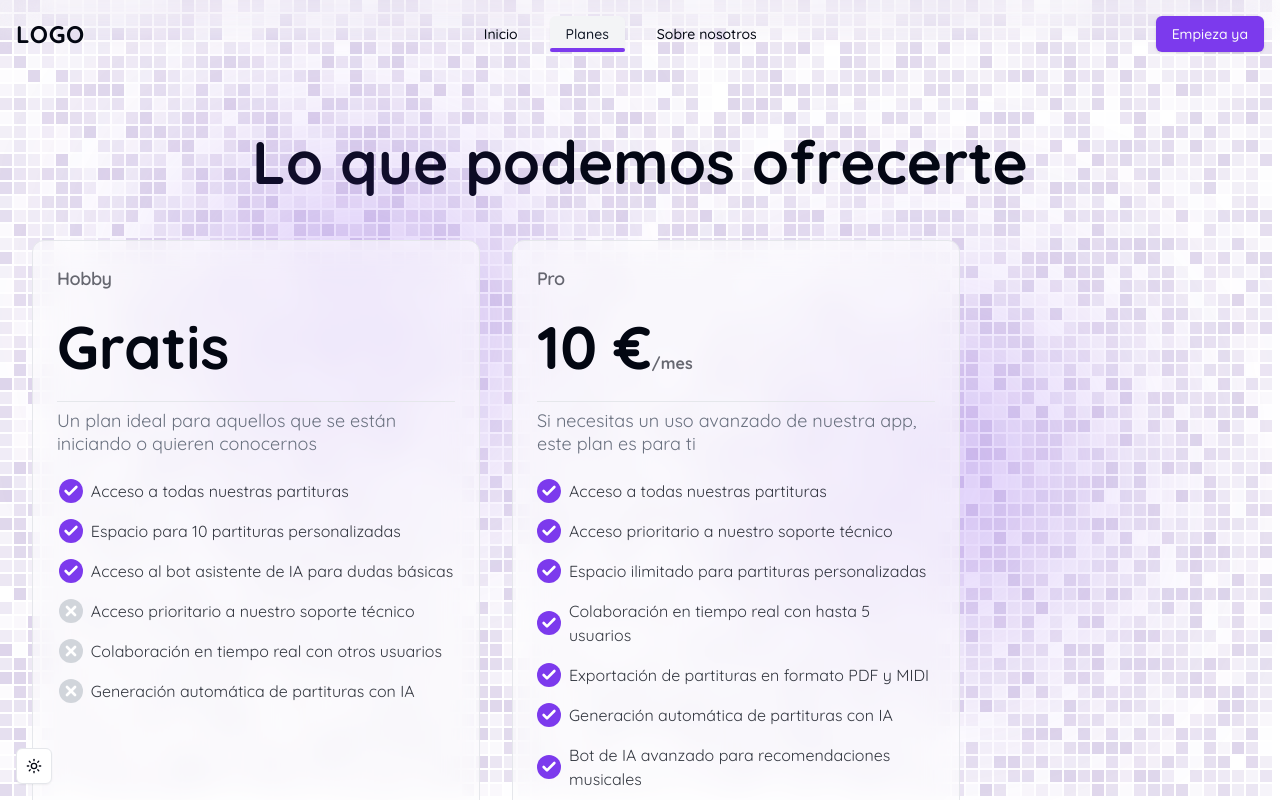
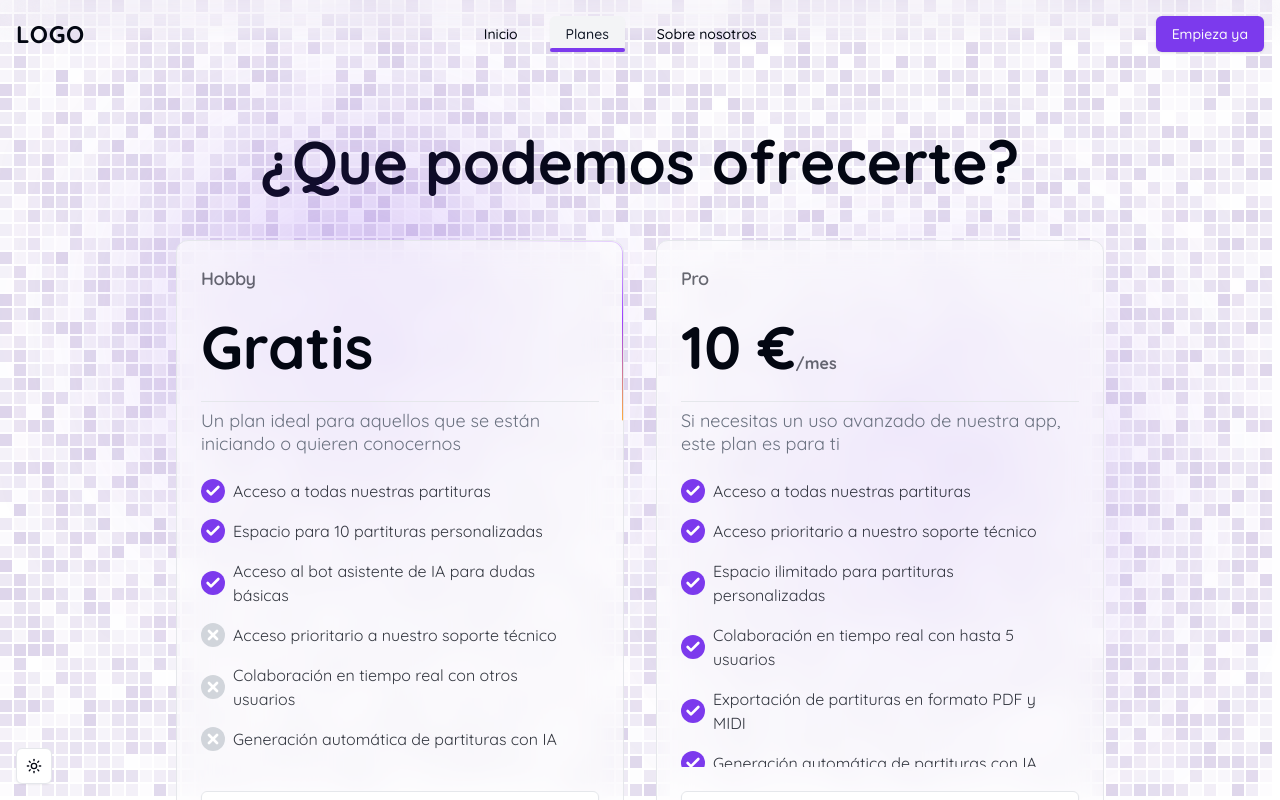
Before and after one commit to ElJoshua08/symphonia, a Next.js app: page /pricing in a window 1280 px wide. Shown: the top 800 px of the page. Built offline with nearby package versions, Linux system fonts and the light colour scheme.

Commit message:
se ve cool la verda

```diff
--- a/package.json
+++ b/package.json
@@ -12,6 +12,7 @@
     "@hookform/resolvers": "^3.9.1",
     "@radix-ui/react-dropdown-menu": "^2.1.2",
     "@radix-ui/react-label": "^2.1.0",
+    "@radix-ui/react-scroll-area": "^1.2.1",
     "@radix-ui/react-separator": "^1.1.0",
     "@radix-ui/react-slot": "^1.1.0",
     "class-variance-authority": "^0.7.1",
--- a/src/app/(root)/_components/plan-card.tsx
+++ b/src/app/(root)/_components/plan-card.tsx
@@ -1,3 +1,4 @@
+import { BorderBeam } from '@/components/ui/border-beam';
 import { Button } from '@/components/ui/button';
 import {
   Card,
@@ -7,13 +8,14 @@ import {
   CardHeader,
   CardTitle,
 } from '@/components/ui/card';
+import { ScrollArea, ScrollBar } from '@/components/ui/scroll-area';
 import { Separator } from '@/components/ui/separator';
 import { Plan } from '@/lib/interfaces';
 import { CheckIcon, XIcon } from 'lucide-react';
 
 export const PlanCard = ({ plan }: { plan: Plan }) => {
   return (
-      <Card className="max-w-md shadow-lg hover:shadow-primary/40 transition-all shadow-primary/0 flex flex-col items-stretch justify-start">
+    <Card className="w-full sm:max-w-md shadow-lg hover:shadow-primary/40 transition-all shadow-primary/0 flex flex-col items-stretch justify-start relative group overflow-clip">
       <CardHeader className="space-y-6">
         <CardTitle className="text-lg text-foreground/60">
           {plan.name}
@@ -37,7 +39,8 @@ export const PlanCard = ({ plan }: { plan: Plan }) => {
         </CardDescription>
       </CardHeader>
       <CardContent className="flex flex-col justify-start items-center grow">
-          <ul className="flex flex-col gap-y-4">
+        <ScrollArea className="h-72 pr-4">
+          <ul className="flex flex-col gap-y-4 max-h-64">
             {plan.features &&
               plan.features.map((feature) => (
                 <li
@@ -67,6 +70,7 @@ export const PlanCard = ({ plan }: { plan: Plan }) => {
                 </li>
               ))}
           </ul>
+        </ScrollArea>
       </CardContent>
       <CardFooter>
         <Button
@@ -76,7 +80,10 @@ export const PlanCard = ({ plan }: { plan: Plan }) => {
           {plan.buy || 'Empieza ahora'}
         </Button>
       </CardFooter>
+      <BorderBeam
+        delay={Math.random() * 2 + 5}
+        duration={Math.random() * 6 + 3}
+      />
     </Card>
-
   );
 };
--- a/src/app/(root)/pricing/page.tsx
+++ b/src/app/(root)/pricing/page.tsx
@@ -5,9 +5,9 @@ export default function PlanesPage() {
 
   return (
     <main className="grow flex flex-col items-center justify-start py-16 px-8 gap-y-12">
-      <h1 className="text-6xl font-bold">Lo que podemos ofrecerte</h1>
+      <h1 className="text-6xl font-bold">¿Que podemos ofrecerte?</h1>
 
-      <div className="flex flex-row gap-x-8 flex-wrap gap-y-8">
+      <div className="flex flex-row gap-x-8 flex-wrap gap-y-8 items-start justify-center">
         {plans.map((plan) => (
           <PlanCard
             key={plan.name}
--- /dev/null
+++ b/src/components/ui/border-beam.tsx
@@ -0,0 +1,49 @@
+import { cn } from "@/lib/utils";
+
+interface BorderBeamProps {
+  className?: string;
+  size?: number;
+  duration?: number;
+  borderWidth?: number;
+  anchor?: number;
+  colorFrom?: string;
+  colorTo?: string;
+  delay?: number;
+}
+
+export const BorderBeam = ({
+  className,
+  size = 200,
+  duration = 15,
+  anchor = 90,
+  borderWidth = 1.5,
+  colorFrom = "#ffaa40",
+  colorTo = "#9c40ff",
+  delay = 0,
+}: BorderBeamProps) => {
+  return (
+    <div
+      style={
+        {
+          "--size": size,
+          "--duration": duration,
+          "--anchor": anchor,
+          "--border-width": borderWidth,
+          "--color-from": colorFrom,
+          "--color-to": colorTo,
+          "--delay": `-${delay}s`,
+        } as React.CSSProperties
+      }
+      className={cn(
+        "pointer-events-none absolute inset-0 rounded-[inherit] [border:calc(var(--border-width)*1px)_solid_transparent]",
+
+        // mask styles
+        "![mask-clip:padding-box,border-box] ![mask-composite:intersect] [mask:linear-gradient(transparent,transparent),linear-gradient(white,white)]",
+
+        // pseudo styles
+        "after:absolute after:aspect-square after:w-[calc(var(--size)*1px)] after:animate-border-beam after:[animation-delay:var(--delay)] after:[background:linear-gradient(to_left,var(--color-from),var(--color-to),transparent)] after:[offset-anchor:calc(var(--anchor)*1%)_50%] after:[offset-path:rect(0_auto_auto_0_round_calc(var(--size)*1px))]",
+        className,
+      )}
+    />
+  );
+};
--- /dev/null
+++ b/src/components/ui/scroll-area.tsx
@@ -0,0 +1,48 @@
+"use client"
+
+import * as React from "react"
+import * as ScrollAreaPrimitive from "@radix-ui/react-scroll-area"
+
+import { cn } from "@/lib/utils"
+
+const ScrollArea = React.forwardRef<
+  React.ElementRef<typeof ScrollAreaPrimitive.Root>,
+  React.ComponentPropsWithoutRef<typeof ScrollAreaPrimitive.Root>
+>(({ className, children, ...props }, ref) => (
+  <ScrollAreaPrimitive.Root
+    ref={ref}
+    className={cn("relative overflow-hidden", className)}
+    {...props}
+  >
+    <ScrollAreaPrimitive.Viewport className="h-full w-full rounded-[inherit]">
+      {children}
+    </ScrollAreaPrimitive.Viewport>
+    <ScrollBar />
+    <ScrollAreaPrimitive.Corner />
+  </ScrollAreaPrimitive.Root>
+))
+ScrollArea.displayName = ScrollAreaPrimitive.Root.displayName
+
+const ScrollBar = React.forwardRef<
+  React.ElementRef<typeof ScrollAreaPrimitive.ScrollAreaScrollbar>,
+  React.ComponentPropsWithoutRef<typeof ScrollAreaPrimitive.ScrollAreaScrollbar>
+>(({ className, orientation = "vertical", ...props }, ref) => (
+  <ScrollAreaPrimitive.ScrollAreaScrollbar
+    ref={ref}
+    orientation={orientation}
+    className={cn(
+      "flex touch-none select-none transition-colors",
+      orientation === "vertical" &&
+        "h-full w-2.5 border-l border-l-transparent p-[1px]",
+      orientation === "horizontal" &&
+        "h-2.5 flex-col border-t border-t-transparent p-[1px]",
+      className
+    )}
+    {...props}
+  >
+    <ScrollAreaPrimitive.ScrollAreaThumb className="relative flex-1 rounded-full bg-border" />
+  </ScrollAreaPrimitive.ScrollAreaScrollbar>
+))
+ScrollBar.displayName = ScrollAreaPrimitive.ScrollAreaScrollbar.displayName
+
+export { ScrollArea, ScrollBar }
--- a/tailwind.config.ts
+++ b/tailwind.config.ts
@@ -11,38 +11,38 @@ export default {
   	extend: {
   		fontFamily: {
   			pacifico: ['Pacifico', 'sans-serif'],
-        quicksand: ['Quicksand', 'sans-serif'],
+  			quicksand: ['Quicksand', 'sans-serif']
   		},
   		colors: {
   			background: 'hsl(var(--background))',
   			foreground: 'hsl(var(--foreground))',
   			card: {
   				DEFAULT: 'hsl(var(--card))',
-          foreground: 'hsl(var(--card-foreground))',
+  				foreground: 'hsl(var(--card-foreground))'
   			},
   			popover: {
   				DEFAULT: 'hsl(var(--popover))',
-          foreground: 'hsl(var(--popover-foreground))',
+  				foreground: 'hsl(var(--popover-foreground))'
   			},
   			primary: {
   				DEFAULT: 'hsl(var(--primary))',
-          foreground: 'hsl(var(--primary-foreground))',
+  				foreground: 'hsl(var(--primary-foreground))'
   			},
   			secondary: {
   				DEFAULT: 'hsl(var(--secondary))',
-          foreground: 'hsl(var(--secondary-foreground))',
+  				foreground: 'hsl(var(--secondary-foreground))'
   			},
   			muted: {
   				DEFAULT: 'hsl(var(--muted))',
-          foreground: 'hsl(var(--muted-foreground))',
+  				foreground: 'hsl(var(--muted-foreground))'
   			},
   			accent: {
   				DEFAULT: 'hsl(var(--accent))',
-          foreground: 'hsl(var(--accent-foreground))',
+  				foreground: 'hsl(var(--accent-foreground))'
   			},
   			destructive: {
   				DEFAULT: 'hsl(var(--destructive))',
-          foreground: 'hsl(var(--destructive-foreground))',
+  				foreground: 'hsl(var(--destructive-foreground))'
   			},
   			border: 'hsl(var(--border))',
   			input: 'hsl(var(--input))',
@@ -52,15 +52,25 @@ export default {
   				'2': 'hsl(var(--chart-2))',
   				'3': 'hsl(var(--chart-3))',
   				'4': 'hsl(var(--chart-4))',
-          '5': 'hsl(var(--chart-5))',
-        },
+  				'5': 'hsl(var(--chart-5))'
+  			}
   		},
   		borderRadius: {
   			lg: 'var(--radius)',
   			md: 'calc(var(--radius) - 2px)',
-        sm: 'calc(var(--radius) - 4px)',
+  			sm: 'calc(var(--radius) - 4px)'
   		},
+  		animation: {
+  			'border-beam': 'border-beam calc(var(--duration)*1s) infinite linear'
   		},
+  		keyframes: {
+  			'border-beam': {
+  				'100%': {
+  					'offset-distance': '100%'
+  				}
+  			}
+  		}
+  	}
   },
   plugins: [require('tailwindcss-animate')],
 } satisfies Config;
```
Also changed, not shown: 1 other file (tests, documents, lock files or other folders). Lines whose indentation alone changed are shown as unchanged.
